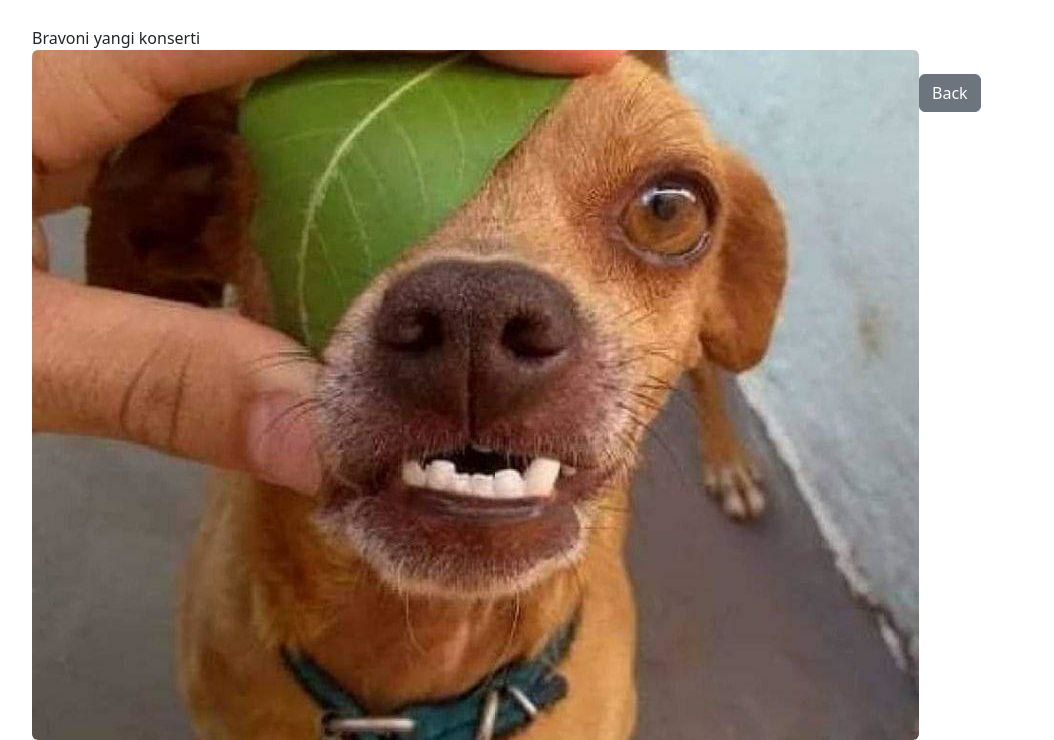
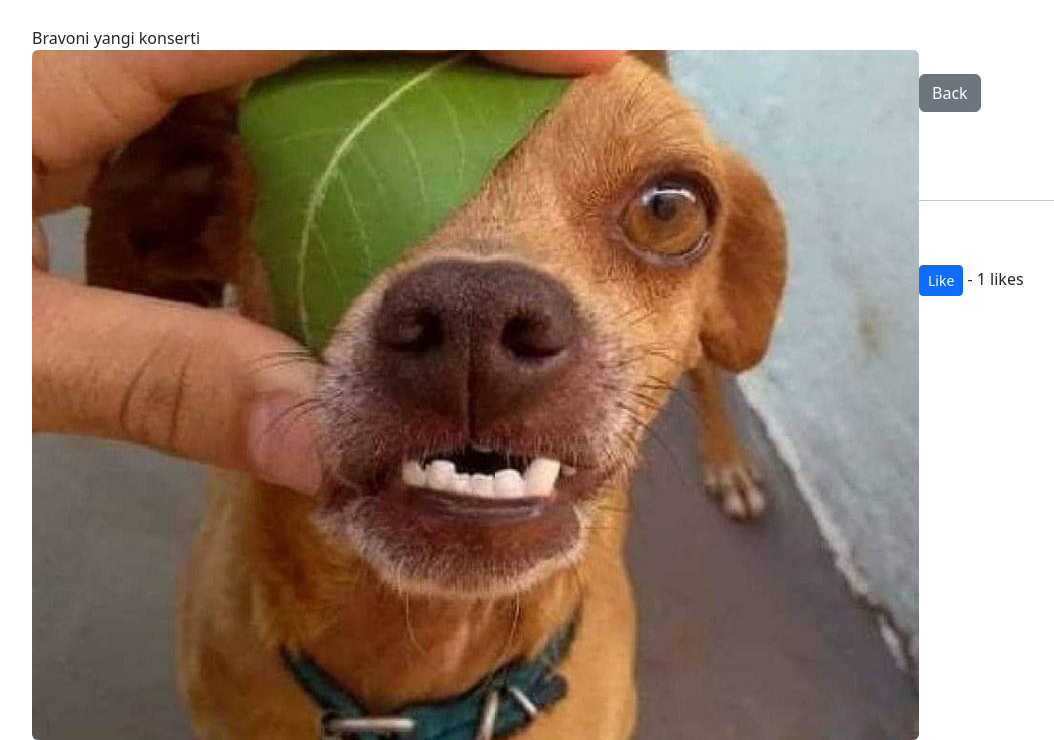
Before and after one commit to islomjon17/blog_jallolidin, a Django app: page /article/4 in a window 1280 px wide. Shown: the part 191-931 px from the top of the page, without its empty margins (50-1104 px from the left). Run offline with Django 4.2, Linux system fonts and the light colour scheme; data comes from the database, SQL or seed files in the repository; both versions use the stored data as it was after the commit; some libraries are stand-ins or nearby versions.

Commit message:
add like to post

```diff
--- a/jblog/models.py
+++ b/jblog/models.py
@@ -51,6 +51,11 @@ class BlogPost(models.Model):
     # Status of the Article regions
     region = models.CharField(
         max_length=250, choices=REGION, default="Toshkent")
+    # Article likes
+    likes = models.ManyToManyField(User, related_name="blog_posts")
+
+    def total_likes(self):
+        return self.likes.count()
 
     def __str__(self):
         return f"({self.title}) ({self.author})"
--- a/jblog/templates/add_post.html
+++ b/jblog/templates/add_post.html
@@ -14,11 +14,11 @@
     </form>
 </div>
 
-<!-- <script type="text/javascript">
+<script type="text/javascript">
 var name = "{{post.id}}";
 document.getElementById("Islomjon").value = name;
 
-</script> -->
+</script>
 
 {% endif %}
 
--- a/jblog/templates/article_details.html
+++ b/jblog/templates/article_details.html
@@ -22,4 +22,15 @@
 <br/>
 <a href="{% url 'delete_post' post.pk  %}" class="btn btn-primary">Delete View</a>
 {% endif %}
+<br/><br/>
+<hr/>
+<br/>
+<br/>
+
+<form action="{% url 'like_post' post.pk %}" method="POST">
+  {% csrf_token %}
+  <button type="submit", name="post_id", value="{{ post.pk }}", class="btn btn-primary btn btn-sm">
+    Like
+  </button> - {{ total_likes }} likes
+</form>
 {% endblock %}
--- a/jblog/urls.py
+++ b/jblog/urls.py
@@ -1,7 +1,7 @@
 
 
 from django.urls import path, include
-from .views import HomeView, CategoryView, ArticleDetailsView, AddPostView, UpdatePostView, PostDeleteView, AddCategoryView
+from .views import HomeView, CategoryView, LikeView, ArticleDetailsView, AddPostView, UpdatePostView, PostDeleteView, AddCategoryView
 
 
 urlpatterns = [
@@ -10,8 +10,9 @@ urlpatterns = [
     path('add_post/', AddPostView.as_view(), name='add_post'),
     path('add_category/', AddCategoryView.as_view(), name='add_category'),
     path('update_post/<int:pk>', UpdatePostView.as_view(), name='update_post'),
-    path('delete_post/<int:pk>/remove', PostDeleteView.as_view(), name='delete_post'),
+    path('delete_post/<int:pk>/remove',
+         PostDeleteView.as_view(), name='delete_post'),
     path('cats/<str:cats>/', CategoryView, name='category'),
-
+    path('like/<int:pk>', LikeView, name='like_post'),
 
 ]
--- a/jblog/views.py
+++ b/jblog/views.py
@@ -1,32 +1,42 @@
-from django.shortcuts import render
+from ast import Return
+from django.shortcuts import render, get_object_or_404
 from django.views.generic import ListView, DetailView, CreateView, UpdateView, DeleteView
-from django.urls import reverse_lazy
-
+from django.urls import reverse_lazy, reverse
+from django.http import HttpResponseRedirect
 from .models import BlogPost, Category
 
 from .forms import PostForm, CategoryForm
 # Create your views here.
 
 
-# def home(request):
-#     return render(request, 'home.html', {})
+def LikeView(request, pk):
+    post = get_object_or_404(BlogPost, id=request.POST.get('post_id'))
+
+    post.likes.add(request.user)
+    return HttpResponseRedirect(reverse('article-detail', args=[str(pk)]))
 
 
 class HomeView(ListView):
     model = BlogPost
     template_name = 'home.html'
 
-    def get_context_data(self, *args, **kwargs):
-        cat_menu = Category.objects.all()
-        context = super(HomeView, self).get_context_data(*args, **kwargs)
-        context['cat_menu'] = cat_menu
-        return context
-
 
 class ArticleDetailsView(DetailView):
     model = BlogPost
     context_object_name = 'post'
     template_name = 'article_details.html'
+
+    def get_context_data(self, *args, **kwargs):
+        cat_menu = Category.objects.all()
+        context = super(ArticleDetailsView, self).get_context_data(
+            *args, **kwargs)
+
+        stuff = get_object_or_404(BlogPost, id=self.kwargs['pk'])
+        total_likes = stuff.total_likes()
+        context["cat_menu"] = cat_menu
+        context["total_likes"] = total_likes
+
+        return context
 
 
 def CategoryView(request, cats):
```
Also changed, not shown: blog/settings.py (+8 -2 lines), db.sqlite3, jblog/migrations/0002_blogpost_likes.py (added), jblog/migrations/0003_remove_blogpost_likes.py (added), jblog/migrations/0004_blogpost_likes.py (added).
